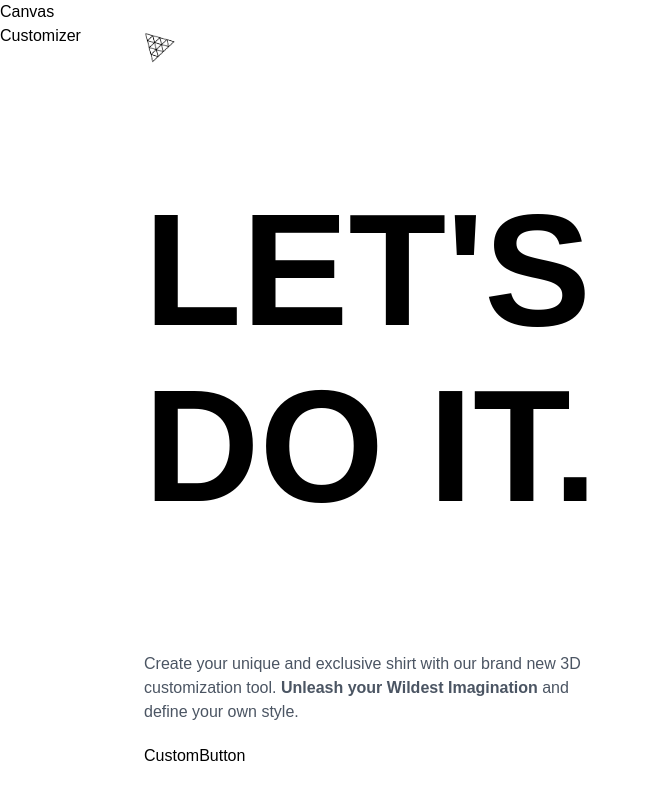
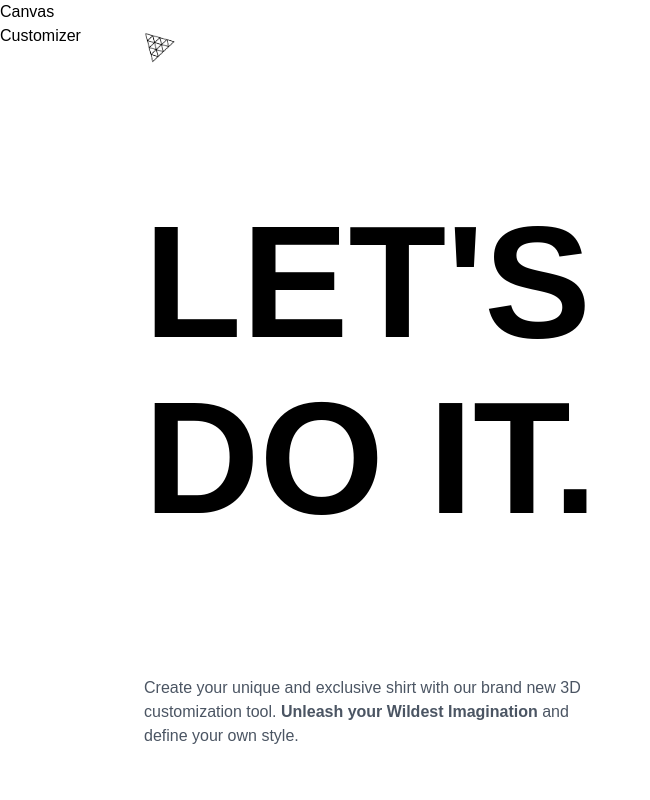
Before and after one commit to Brayahn/ThreeJsApp, a React (Vite) app in the folder client/: page / in a window 1280 px wide. Shown: the whole page, without its empty margins (0-650 px from the left). Built offline with nearby package versions, Linux system fonts and the light colour scheme; a web font is replaced by a local one.

Commit message:
button optimization

```diff
--- a/client/src/components/CustomButton.jsx
+++ b/client/src/components/CustomButton.jsx
@@ -2,7 +2,10 @@
 
 const CustomButton = () => {
   return (
-    <div>CustomButton</div>
+   <button
+   >
+
+   </button>
   )
 }
 
--- a/client/src/pages/Home.jsx
+++ b/client/src/pages/Home.jsx
@@ -27,7 +27,13 @@
                     <p className='max-w-md font-normal text-gray-600 text-base'>
                         Create your unique and exclusive shirt with our brand new 3D customization tool. <strong>Unleash your Wildest Imagination</strong>{" "} and define your own style.
                     </p>
-                    <CustomButton/>
+                    <CustomButton
+                    type='filled'
+                    title='Customize It'
+                    handleClick={() =>state.intro=false}
+                    customStyles="w-fit px-4 py-2.5 font-bold text-sm"
+
+                    />
                 </motion.div>
             </motion.section>
         )}
```
